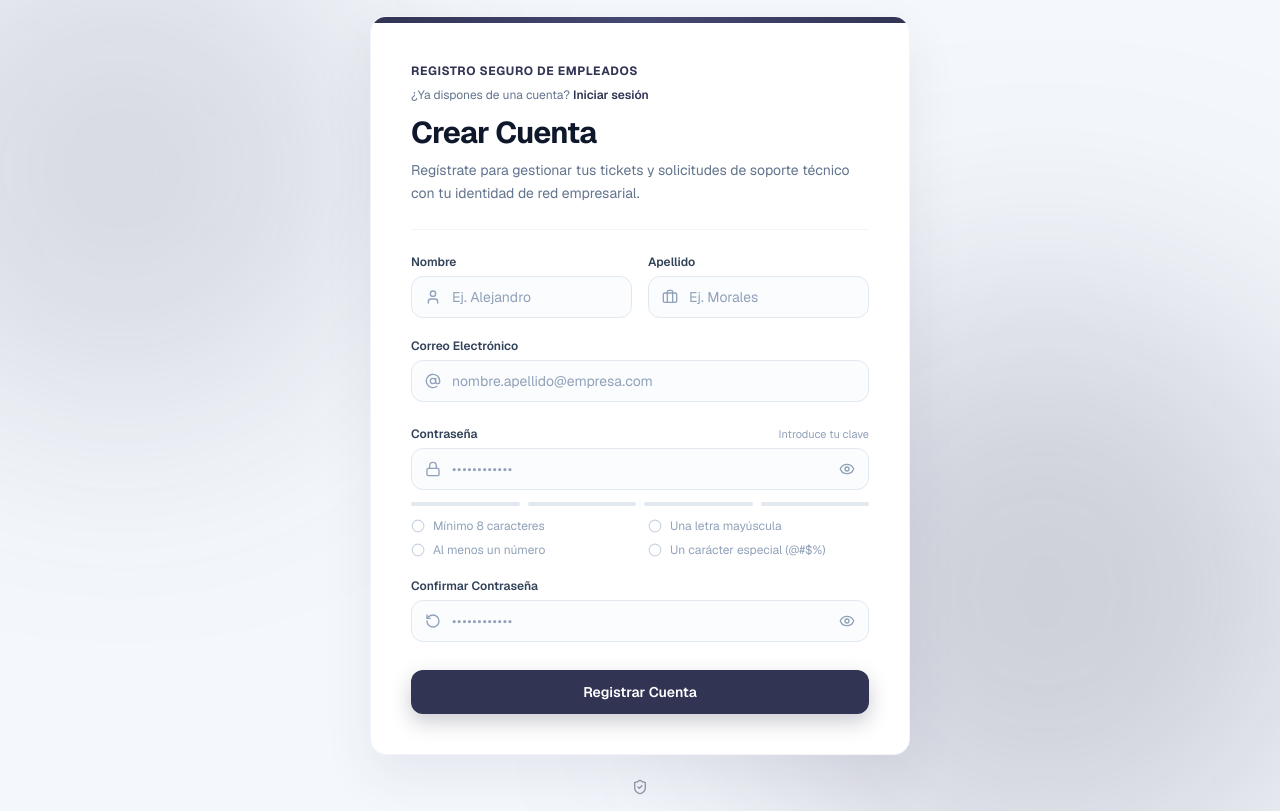
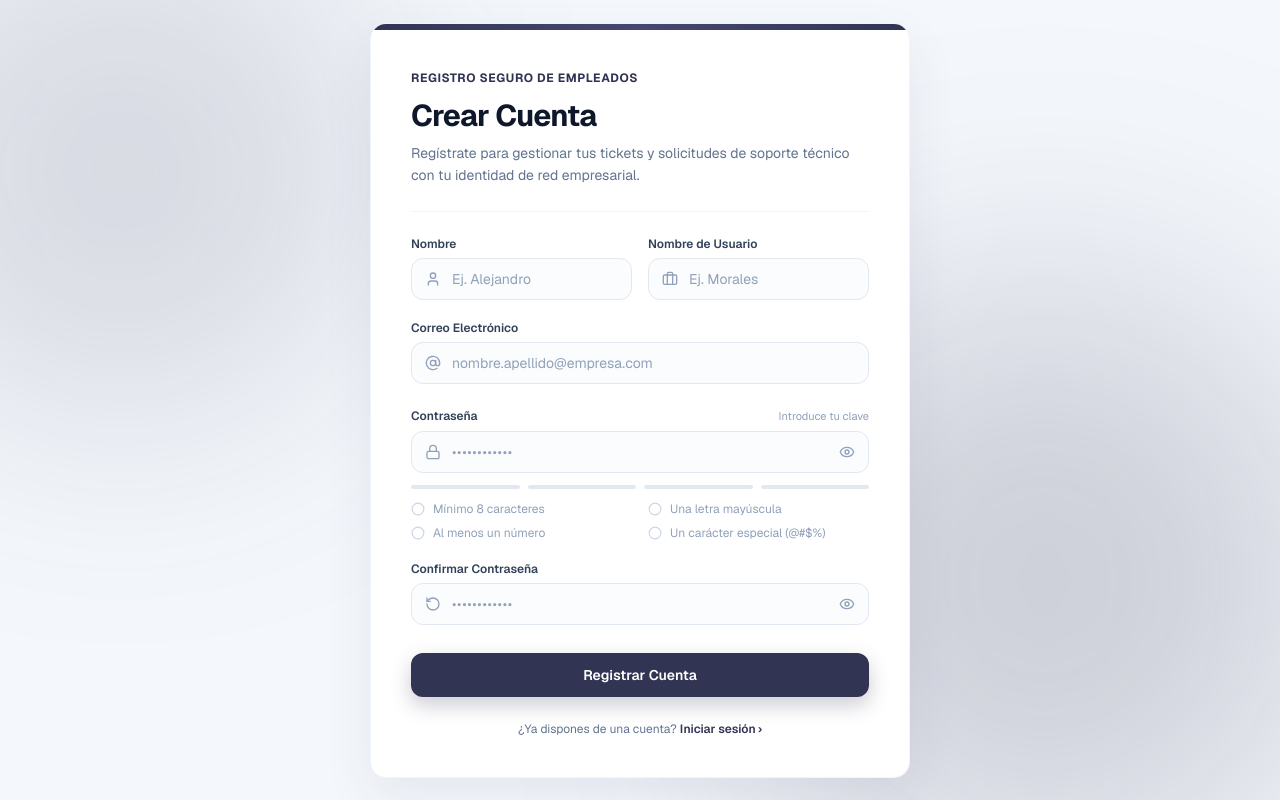
Before and after one commit to Arreolax/SOPHIA-WEB, a Next.js app: page /register in a window 1280 px wide. Built offline with nearby package versions, Linux system fonts and the light colour scheme.

Commit message:
Fixes en registro
Arreglos

```diff
--- a/src/app/register/page.tsx
+++ b/src/app/register/page.tsx
@@ -156,15 +156,7 @@ function RegisterContent() {
             <span className="font-bold tracking-wider text-[#323454] uppercase">
               REGISTRO SEGURO DE EMPLEADOS
             </span>
-            <p className="text-slate-500">
-              ¿Ya dispones de una cuenta?{" "}
-              <Link
-                href="/login"
-                className="font-semibold text-[#323454] hover:text-[#181928] transition-colors"
-              >
-                Iniciar sesión
-              </Link>
-            </p>
+
           </div>
 
           {/* Título y subtítulo */}
@@ -210,7 +202,7 @@ function RegisterContent() {
                   htmlFor="lastname"
                   className="block text-xs font-semibold text-slate-700 mb-1.5"
                 >
-                  Apellido
+                  Nombre de Usuario
                 </label>
                 <div className="relative">
                   <Briefcase className="w-4 h-4 text-slate-400 absolute left-3.5 top-1/2 -translate-y-1/2" />
@@ -307,8 +299,7 @@ function RegisterContent() {
                 {[1, 2, 3, 4].map((level) => (
                   <div
                     key={level}
-                    className={`h-1 rounded-full transition-colors duration-300 ${
-                      passwordStrength >= level
+                    className={`h-1 rounded-full transition-colors duration-300 ${passwordStrength >= level
                       ? passwordStrength <= 2
                         ? "bg-amber-400"
                         : "bg-[#323454]"
@@ -389,12 +380,10 @@ function RegisterContent() {
               <button
                 type="submit"
                 disabled={isLoading || isSuccess}
-                className={`w-full py-3 px-4 rounded-xl text-white font-semibold text-sm transition-all flex items-center justify-center gap-2.5 ${
-                  isSuccess
+                className={`w-full py-3 px-4 rounded-xl text-white font-semibold text-sm transition-all flex items-center justify-center gap-2.5 ${isSuccess
                   ? "bg-emerald-600 shadow-[0_8px_20px_rgba(5,150,105,0.25)]"
                   : "bg-[#323454] hover:bg-[#181928] active:scale-[0.99] shadow-[0_8px_20px_rgba(50,52,84,0.25)]"
-                } ${
-                  isLoading || isSuccess
+                  } ${isLoading || isSuccess
                     ? "opacity-90 cursor-not-allowed"
                     : "cursor-pointer"
                   }`}
@@ -416,15 +405,23 @@ function RegisterContent() {
                   </>
                 )}
               </button>
+              <p className="mt-6 text-xs text-slate-500 z-10 text-center">
+                ¿Ya dispones de una cuenta?{" "}
+                <Link
+                  href="/login"
+                  className="font-semibold text-[#323454] hover:text-[#181928] transition-colors inline-flex items-center gap-0.5"
+                >
+                  Iniciar sesión
+                  <span aria-hidden="true">›</span>
+                </Link>
+              </p>
             </div>
           </form>
         </div>
       </div>
 
-      {/* Ícono de escudo inferior */}
-      <div className="mt-6 text-[#323454]/50 z-10">
-        <ShieldCheck className="w-4 h-4" />
-      </div>
+
+
     </div>
   );
 }
@@ -433,8 +430,7 @@ function RegisterContent() {
 function RequirementItem({ met, text }: { met: boolean; text: string }) {
   return (
     <div
-      className={`flex items-center gap-2 transition-colors ${
-        met ? "text-[#323454] font-medium" : "text-slate-400"
+      className={`flex items-center gap-2 transition-colors ${met ? "text-[#323454] font-medium" : "text-slate-400"
         }`}
     >
       {met ? (
```
Lines whose indentation alone changed are shown as unchanged.
